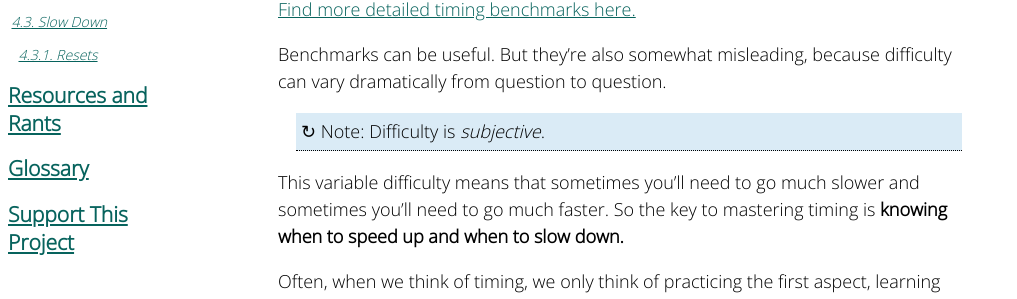
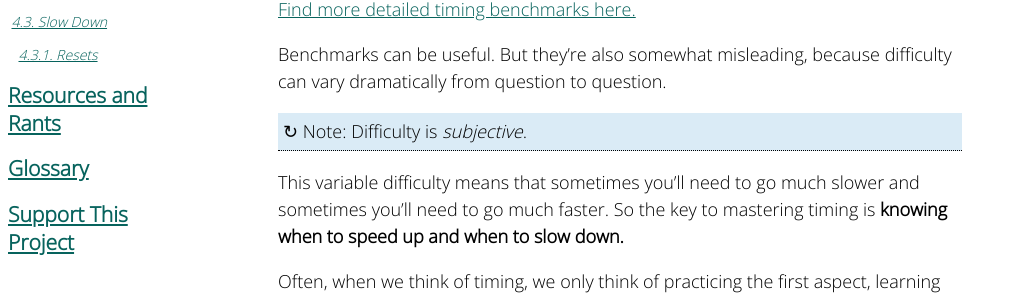
Before and after one commit to gpdowney/lightweightLSAT, a Jekyll site: the page built from pages/time/time.md, in a window 1280 px wide. Shown: the part 373-672 px from the top of the page, without its empty margins (0-1017 px from the left). Built offline with Jekyll 4.4.1, drawn with Linux system fonts in a browser that asks for light colours.

Commit message:
removed details margin

```diff
--- a/_sass/main.scss
+++ b/_sass/main.scss
@@ -110,7 +110,6 @@ blockquote{
 
 // style and align details box
 details {
-    margin-left: 1em;
     padding: 5px;
     border-bottom: black 1px dotted;
     background-color: rgb(218, 235, 246);
```
